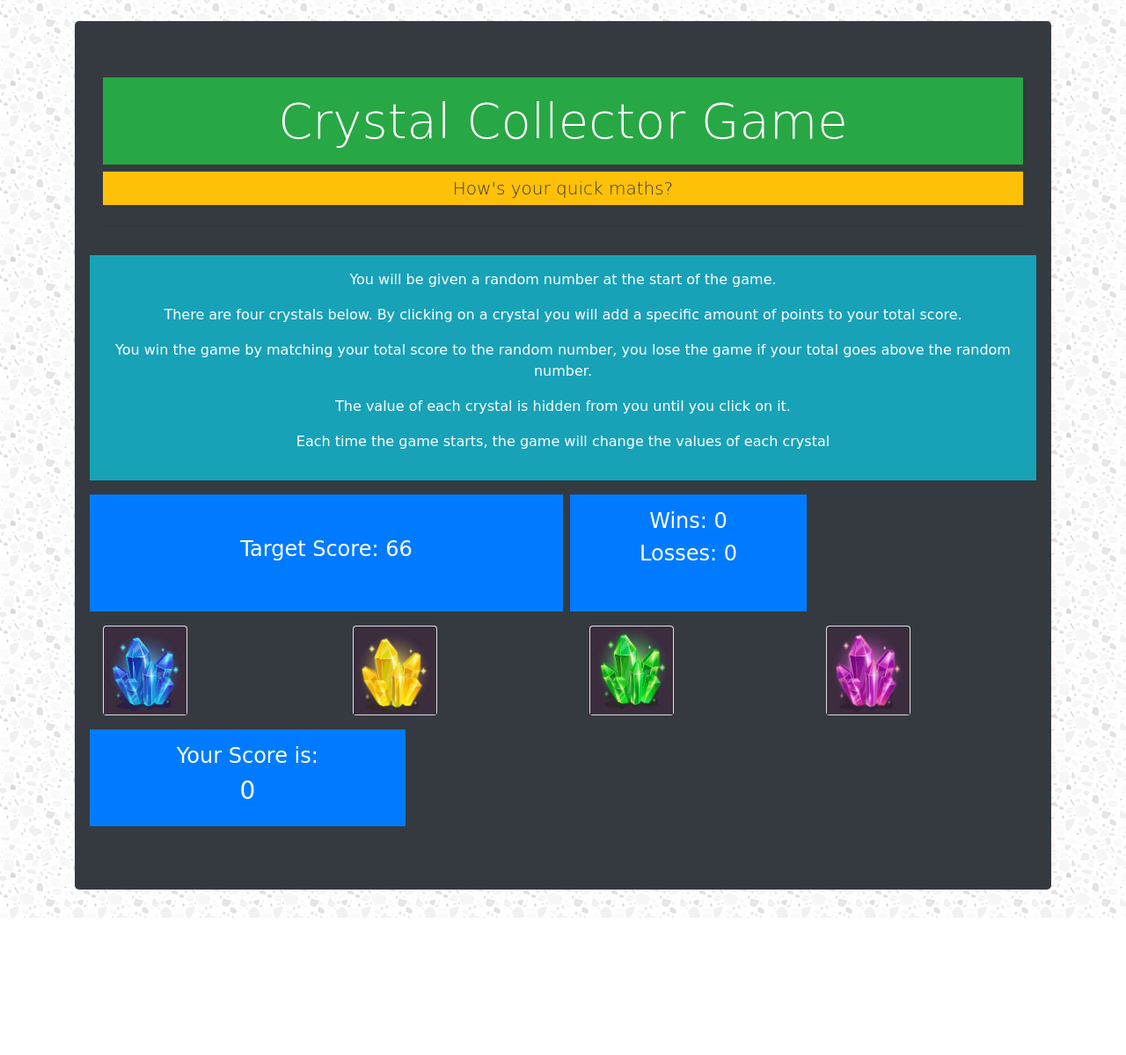
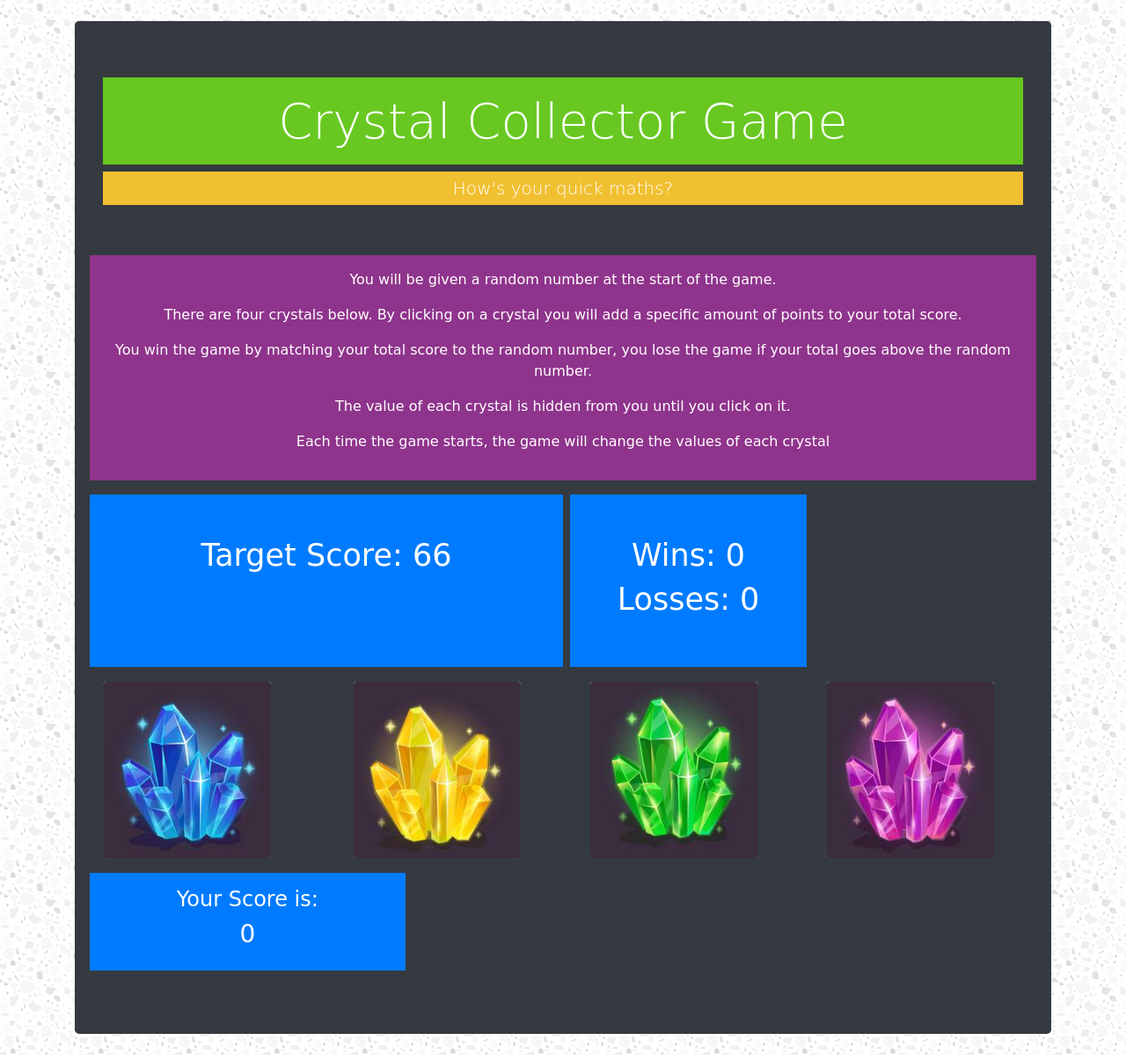
Before and after one commit to ryanward4556/Crystal-Collector, a plain HTML site: page index.html in a window 1280 px wide. Shown: the top 1199 px of the page at 88% size. Before the commit the page ends 1043 px from the top, so only its background shows below. Drawn offline with nearby package versions, Linux system fonts and the light colour scheme; a web font is replaced by a local one.

Commit message:
adjusting styling

```diff
--- a/assets/css/style.css
+++ b/assets/css/style.css
@@ -3,6 +3,22 @@ body {
     font-family: 'Coiny', cursive;
 }
 
+#header-title {
+    background-color: #68c821;
+}
+
+#header-subtitle {
+    background-color: #f1c031;
+}
+
+#rules-text {
+    background-color: #8f348c;
+}
+
 img {
-    height: 100px;
+    height: 200px;
 }
+
+#target-score-text, #wins-text, #losses-text, #score-text {
+    font-size: 35px;
+}
--- a/index.html
+++ b/index.html
@@ -28,11 +28,11 @@
     <!-- Game layout -->
     <div class="container mt-4">
         <div class="jumbotron text-center bg-dark">
-            <h1 class="display-4 p-3 mb-2 bg-success text-white">Crystal Collector Game</h1>
-            <p class="lead p-1 mb-2 bg-warning text-dark">How's your quick maths?</p>
+            <h1 class="display-4 p-3 mb-2 text-white" id="header-title">Crystal Collector Game</h1>
+            <p class="lead p-1 mb-2 text-white" id="header-subtitle">How's your quick maths?</p>
             <hr class="my-4">
             <div class="row">
-                <div class="col-sm-12 justify-content-center p-3 mb-2 mt-2 bg-info text-white">
+                <div class="col-sm-12 justify-content-center p-3 mb-2 mt-2 text-white" id="rules-text">
                     <p>You will be given a random number at the start of the game.</p>
                     <p>There are four crystals below. By clicking on a crystal you will add a specific amount of points
                         to your total score.</p>
@@ -46,42 +46,41 @@
                 <div class="col-sm-6 p-5 mt-2 mb-3 mr-1 bg-primary text-white align-bottom">
                     <h4 id="target-score-text"></h4>
                 </div>
-                <div class="col-sm-3  p-3 mt-2 mb-3 ml-1 bg-primary text-white">
+                <div class="col-sm-3  p-5 mt-2 mb-3 ml-1 bg-primary text-white">
                     <h4 id="wins-text"></h4>
                     <h4 id="losses-text"></h4>
                 </div>
-
             </div>
             <div class="row">
                 <div class="col-sm-3" id="crystal-one">
-                    <div class="card" style="width: 6rem">
+                    <div class="card border-dark" style="width: 12rem">
                         <img class="card-img-top" src="assets/images/image.png" alt="Crystal One">
                     </div>
                 </div>
                 <div class="col-sm-3" id="crystal-two">
-                    <div class="col-sm-3" id="crystal-one">
-                        <div class="card" style="width: 6rem">
-                            <img class="card-img-top" src="assets/images/image-2.png" alt="Crystal One">
+                    <div class="col-sm-3" id="crystal-two">
+                        <div class="card border-dark" style="width: 12rem">
+                            <img class="card-img-top" src="assets/images/image-2.png" alt="Crystal Two">
                         </div>
                     </div>
                 </div>
                 <div class="col-sm-3" id="crystal-three">
-                    <div class="col-sm-3" id="crystal-one">
-                        <div class="card" style="width: 6rem">
-                            <img class="card-img-top" src="assets/images/image-3.png" alt="Crystal One">
+                    <div class="col-sm-3" id="crystal-three">
+                        <div class="card border-dark" style="width: 12rem">
+                            <img class="card-img-top" src="assets/images/image-3.png" alt="Crystal Three">
                         </div>
                     </div>
                 </div>
                 <div class="col-sm-3" id="crystal-four">
-                    <div class="col-sm-3" id="crystal-one">
-                        <div class="card" style="width: 6rem">
-                            <img class="card-img-top" src="assets/images/image-4.png" alt="Crystal One">
+                    <div class="col-sm-3" id="crystal-four">
+                        <div class="card border-dark" style="width: 12rem">
+                            <img class="card-img-top" src="assets/images/image-4.png" alt="Crystal Four">
                         </div>
                     </div>
                 </div>
             </div>
             <div class="row">
-                <div class="col-sm-4 justify-content-center p-3 mb-2 mt-3 bg-primary text-white">
+                <div class="col-sm-4 justify-content-center p-3 mb-2 mt-3 bg-primary text-white" id="score-text">
                     <h4>Your Score is: </h4>
                     <h3 id="user-score-text"></h3>
                 </div>
```
